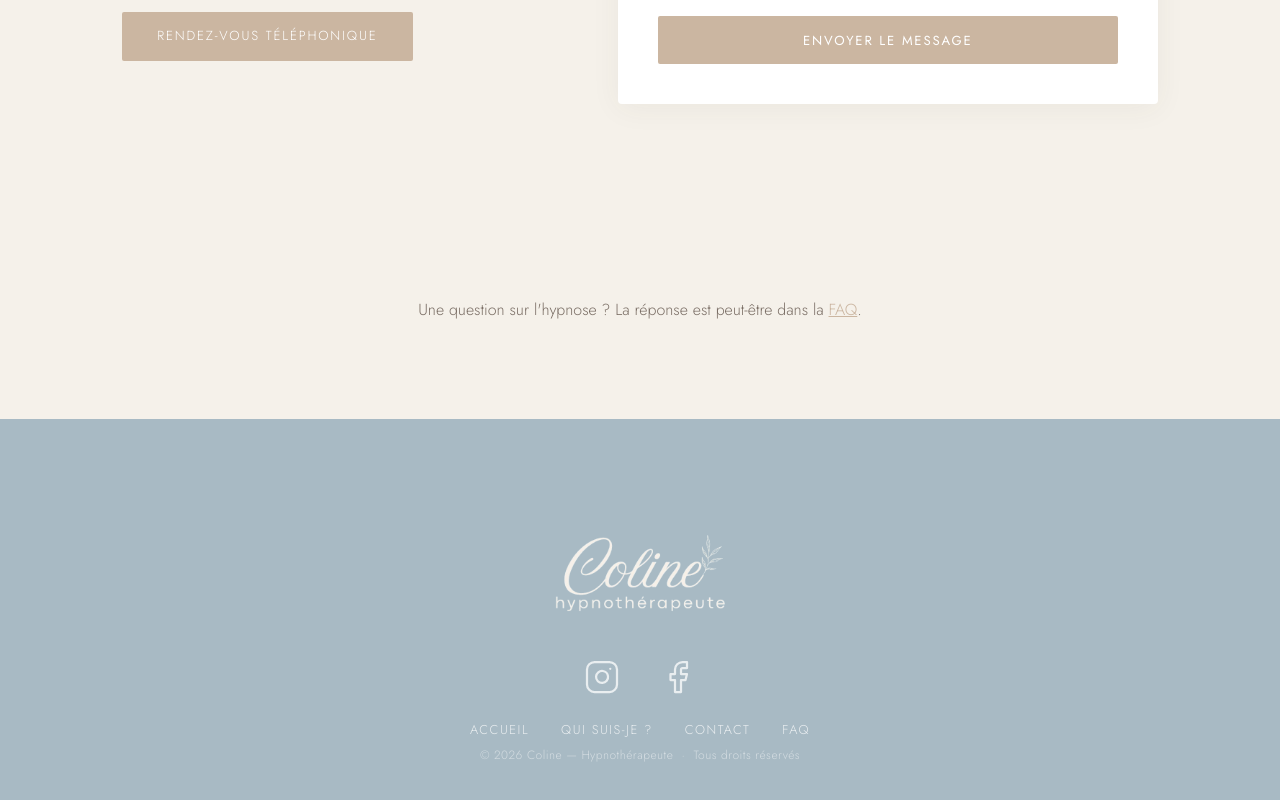
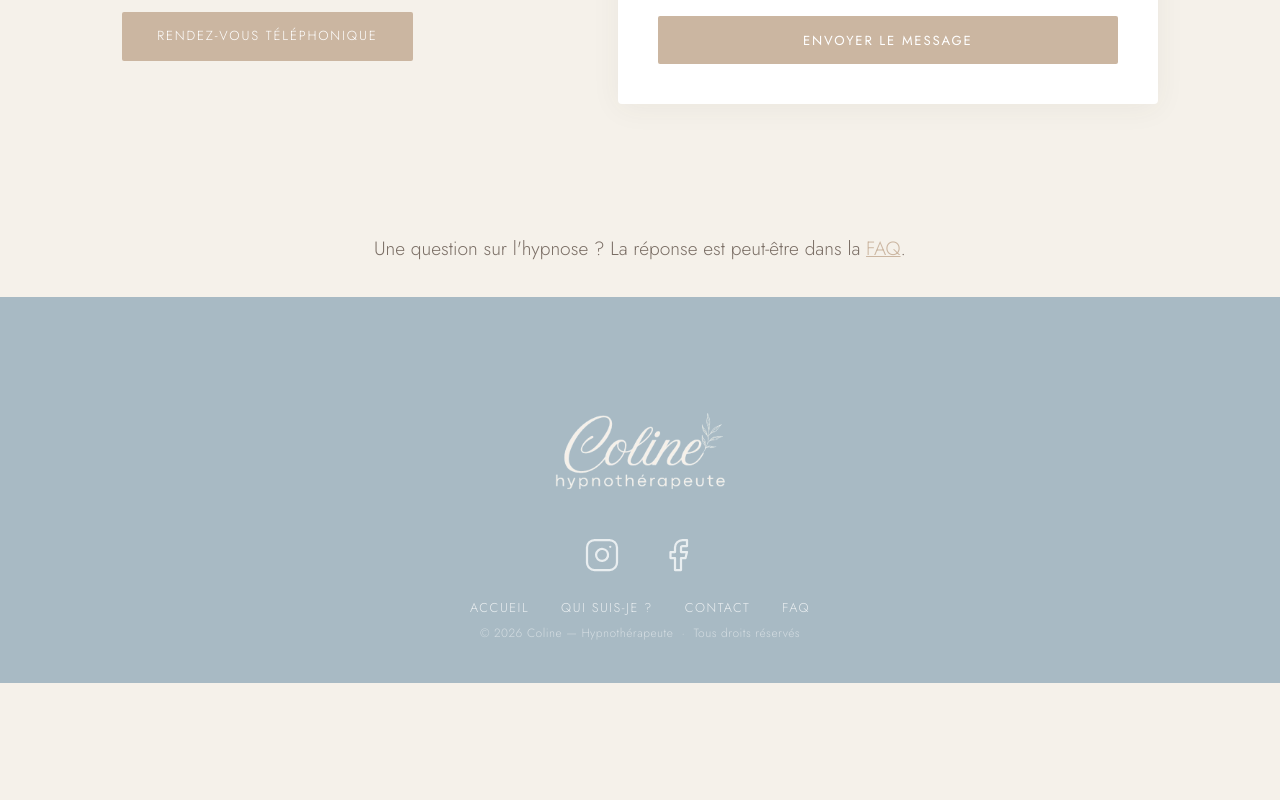
Before and after one commit to martinmenguy/colinepiou, a React (Vite) app: page /contact in a window 1280 px wide. Shown: the part 958-1758 px from the top of the page. After the commit the page ends 1641 px from the top, so only its background shows below. Built offline with nearby package versions, Linux system fonts and the light colour scheme; a web font is replaced by a local one.

Commit message:
Update Contact.jsx

```diff
--- a/src/pages/Contact.jsx
+++ b/src/pages/Contact.jsx
@@ -145,9 +145,9 @@ export default function Contact() {
           </div>
         </div>
       </section>
-      <section className="section faq-link">
+     <section className="section faq-link" style={{padding: '2rem 0'}}>
   <div className="container" style={{textAlign: 'center'}}>
-    <p style={{color: 'var(--text-light)', fontSize: '1rem'}}>
+    <p style={{color: 'var(--text-light)', fontSize: '1.2rem'}}>
       Une question sur l'hypnose ? La réponse est peut-être dans la <a href="/faq" style={{color: 'var(--brown)', textDecoration: 'underline'}}>FAQ</a>.
     </p>
   </div>
```
